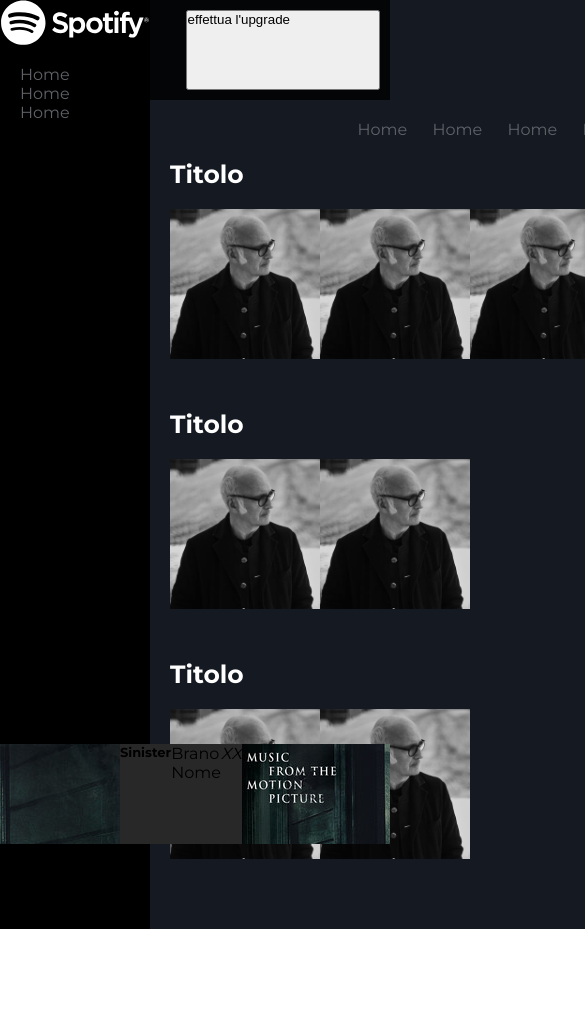
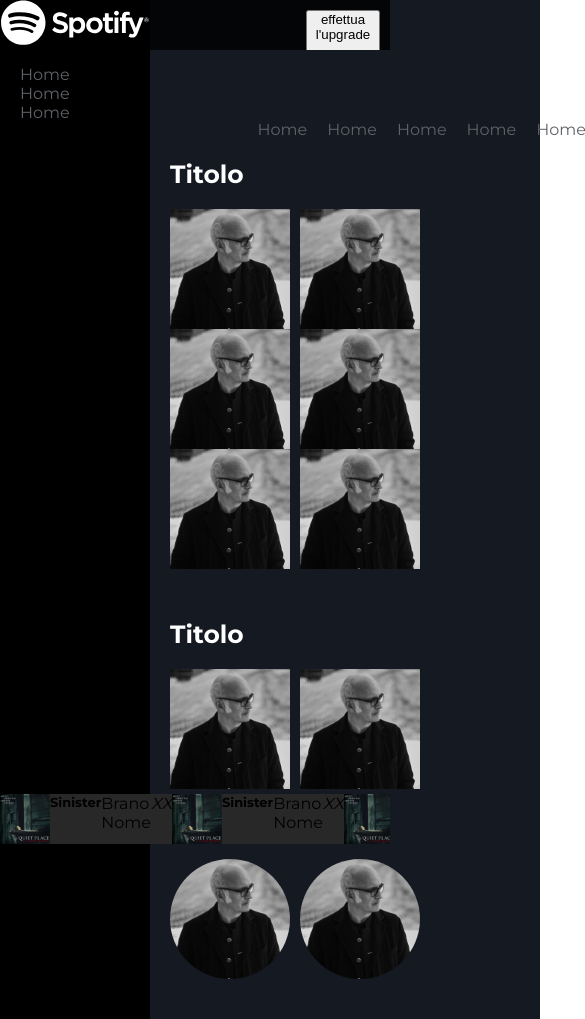
Before and after one commit to Antrussian/html-css-spotifyweb, a plain HTML site: page index.html in a window 390 px wide. Shown: the top 1019 px of the page, 585 px wide, since content can reach past the window. Before the commit the page ends 929 px from the top, so only its background shows below. Drawn offline with Linux system fonts and the light colour scheme.

Commit message:
Risolte imprecisioni di grandezze generali - LG

```diff
--- a/index.html
+++ b/index.html
@@ -34,8 +34,9 @@
 
 
 <section class="s-main flex-column bg-greymain">
-    <div class="c-menu flex-column a-center">
+    <div class="c-menu flex-column">
         <ul class=" flex-row ul-menu">
+            <li class="flex-item li-menu">Home</li>
             <li class="flex-item li-menu">Home</li>
             <li class="flex-item li-menu">Home</li>
             <li class="flex-item li-menu">Home</li>
@@ -55,17 +56,7 @@
         <img class="img-song" src="./img/einaudi.jpeg" alt="img">
         <img class="img-song" src="./img/einaudi.jpeg" alt="img">
         <img class="img-song" src="./img/einaudi.jpeg" alt="img">
-    </div>
-
-    <div class="c-title-song">
-        <h1 class="flex-item white">Titolo</h1>
-    </div>
-
-    <div class="flex-row c-card">
-
         <img class="img-song" src="./img/einaudi.jpeg" alt="img">
-        <img class="img-song" src="./img/einaudi.jpeg" alt="img">
-
     </div>
 
     <div class="c-title-song">
@@ -73,12 +64,25 @@
     </div>
 
 
-    <div class="flex-row c-card">
 
+    <div class="flex-row c-card-less">
         <img class="img-song" src="./img/einaudi.jpeg" alt="img">
         <img class="img-song" src="./img/einaudi.jpeg" alt="img">
+    </div>
 
+    <div class="c-title-song">
+        <h1 class="flex-item white">Titolo</h1>
     </div>
+
+
+
+    <div class="flex-row c-card-less">
+        <img class="img-song img-circle" src="./img/einaudi.jpeg" alt="img">
+        <img class="img-song img-circle" src="./img/einaudi.jpeg" alt="img">
+    </div>
+
+
+
 
 
 
--- a/style.css
+++ b/style.css
@@ -34,8 +34,8 @@ body {
 /* Section */
 
 .s-topbar {
-    max-width: 992px;
-    max-height: 200px;
+    width: 100vw;
+    height: 50px;
     position: fixed;
     overflow: hidden;
     top: 0;
@@ -45,8 +45,8 @@ body {
 
 
 .s-taskbar {
-    max-width: 992px;
-    max-height: 100px;
+    width: 100vw;
+    height: 50px;
     position: fixed;
     bottom: 0;
     right: 0;
@@ -56,21 +56,21 @@ body {
 }
 
 .s-sidebar {
-    max-width: 150px;
+    width: 150px;
     max-height: 100%;
 }
 
 .s-main {
-    max-width:992px;
-   height: 100%;
+    width: 100%;
+
     padding: 20px;
 }
 
 main {
     display: flex;
     flex-direction: row;
-    max-height: px;
-    max-width: 992px;
+
+    max-width: 1400px;
 
 }
 
@@ -78,8 +78,8 @@ main {
 
 
 .c-topbar {
-    width: 992px;
-    height: 100px;
+    width: 100vw;
+
     padding: 10px;
  justify-content:end;
 
@@ -89,8 +89,7 @@ main {
 
 .c-taskbar {
 
-height: 100%;
-width: 100%;
+width: 100vw;
 z-index: 999;
 
 
@@ -111,14 +110,28 @@ z-index: 999;
     width: 100%;
     max-height: 100%;
     margin-bottom: 20px;
+    align-items: center;
 }
 
 
 .c-card {
-    max-width:992;
-    max-height: 100%;
-    margin-bottom: 50px;
+width: 100%;
+height: 100%;
+margin-bottom: 20px;
 }
+
+
+.c-card-less {
+
+width: calc(100% /3);
+height: 100%;
+margin-bottom: 20px;
+
+
+}
+
+
+
 
 .c-title-song {
     display: flex;
@@ -175,7 +188,7 @@ z-index: 999;
 }
 
 .li-menu {
-    width: 100%;
+    width: 100px;
     color: #5F6268;
 }
 
@@ -199,12 +212,16 @@ z-index: 999;
 
 .img-song {
     display: flex;
-    width: 150px;
-    height: 150px;
-
+    width: 100%;
+    height: 100%;
+    margin-right: 30px;
 
 }
 
+
+.img-circle {
+    border-radius: 50%;
+}
 
 
 /* Colori */
@@ -288,3 +305,101 @@ h2 {
 h3 {
     font-size: small;
 }
+
+
+
+
+/* da 768px a 992px */
+
+@media screen and (max-width: 992px) {
+
+
+
+    .s-topbar {
+        max-width:992px;
+    }
+
+
+    .s-taskbar {
+        max-width:992px;
+
+    }
+
+
+
+    .c-card {
+        width: 100%;
+        max-height: 100%;
+        margin-bottom: 50px;
+        flex-wrap: wrap;
+        align-items: flex-start;
+
+    }
+
+
+    .s-main {
+        max-width:992px;
+       height: 100%;
+        padding: 20px;
+    }
+
+    main {
+        display: flex;
+        flex-direction: row;
+        max-height: 100%;
+        max-width:992px;
+
+    }
+
+
+
+    .c-topbar {
+        max-width:992px;
+        height: 100px;
+        padding: 10px;
+     justify-content:end;
+
+    }
+
+
+    .c-menu {
+        margin-top: 100px;
+        max-width: 100%;
+        align-items: center;
+        max-height: 200px;
+        margin-bottom: 20px;
+        flex-wrap: wrap;
+    }
+
+
+    .ul-menu {
+        max-width: 922px;
+
+    }
+
+
+
+    .li-menu {
+        max-width: 922px;
+        color: #5F6268;
+        margin-right: 20px;
+    }
+
+
+
+
+    .img-song {
+        display: flex;
+        width: 120px;
+        height: 120px;
+        margin-right: 10px;
+
+
+
+    }
+
+
+
+
+
+}
```
Also changed, not shown: 2 other files.
